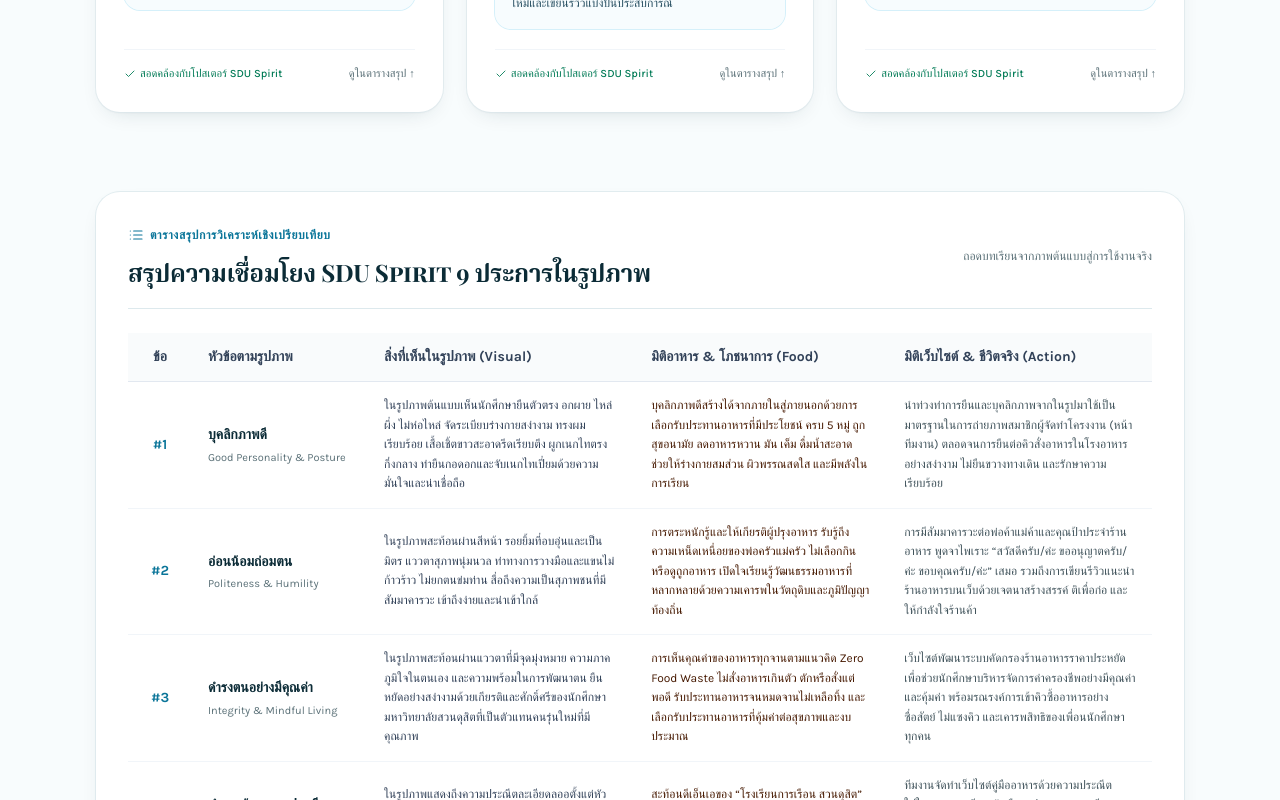
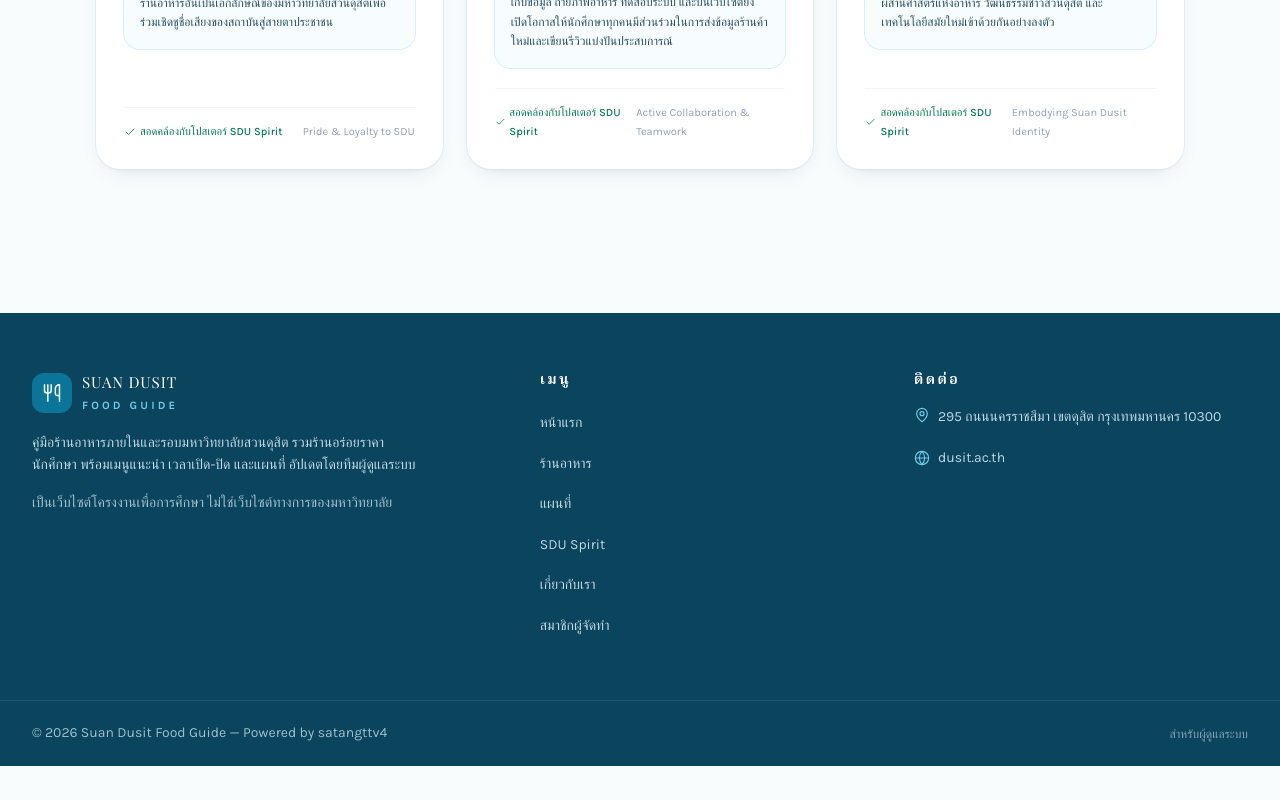
Before and after one commit to satangttv4Xd/suandusitfood, a React (Vite) app: page /sdu-spirit in a window 1280 px wide. Shown: the part 3380-4180 px from the top of the page. After the commit the page ends 4146 px from the top, so only its background shows below. Built offline with nearby package versions, Linux system fonts and the light colour scheme; a web font is replaced by a local one.

Commit message:
refactor(spirit): remove summary comparison table from SDU Spirit page

```diff
--- a/src/pages/SDUSpirit.tsx
+++ b/src/pages/SDUSpirit.tsx
@@ -377,73 +377,14 @@ export function SDUSpirit() {
                   <Icon name="check" className="h-3 w-3" />
                   สอดคล้องกับโปสเตอร์ SDU Spirit
                 </span>
-                <a
-                  href="#spirit-summary-table"
-                  className="hover:text-brand-600 font-medium transition-colors"
-                >
-                  ดูในตารางสรุป ↑
-                </a>
+                <span className="text-slate-400">
+                  {item.subtitle}
+                </span>
               </div>
             </article>
           ))}
         </div>
       </section>
-
-      {/* ------------------------------------- SDU Spirit 9 Pillars Summary Matrix Table */}
-      <section id="spirit-summary-table" className="mt-20 scroll-mt-24">
-        <div className="rounded-3xl bg-white p-6 sm:p-8 shadow-card ring-1 ring-line/80">
-          <div className="flex flex-col sm:flex-row sm:items-center sm:justify-between gap-3 border-b border-line pb-5">
-            <div>
-              <span className="inline-flex items-center gap-1.5 text-xs font-bold text-brand-600 uppercase tracking-wider">
-                <Icon name="list" className="h-4 w-4" />
-                ตารางสรุปการวิเคราะห์เชิงเปรียบเทียบ
-              </span>
-              <h2 className="mt-1 text-2xl font-bold text-ink">
-                สรุปความเชื่อมโยง SDU Spirit 9 ประการในรูปภาพ
-              </h2>
-            </div>
-            <span className="text-xs text-muted">
-              ถอดบทเรียนจากภาพต้นแบบสู่การใช้งานจริง
-            </span>
-          </div>
-
-          <div className="mt-6 overflow-x-auto">
-            <table className="w-full min-w-[720px] text-left text-xs sm:text-sm">
-              <thead>
-                <tr className="border-b border-slate-200 bg-slate-50/80 text-slate-700 font-bold">
-                  <th className="py-3 px-3 w-16 text-center">ข้อ</th>
-                  <th className="py-3 px-4 w-44">หัวข้อตามรูปภาพ</th>
-                  <th className="py-3 px-4">สิ่งที่เห็นในรูปภาพ (Visual)</th>
-                  <th className="py-3 px-4">มิติอาหาร & โภชนาการ (Food)</th>
-                  <th className="py-3 px-4">มิติเว็บไซต์ & ชีวิตจริง (Action)</th>
-                </tr>
-              </thead>
-              <tbody className="divide-y divide-slate-100 text-body">
-                {SPIRIT_ITEMS.map((item) => (
-                  <tr key={item.id} className="hover:bg-slate-50/60 transition-colors">
-                    <td className="py-3.5 px-3 text-center font-bold text-brand-600">
-                      #{item.number}
-                    </td>
-                    <td className="py-3.5 px-4 font-bold text-ink">
-                      <div>{item.title}</div>
-                      <div className="text-[11px] font-normal text-muted">{item.subtitle}</div>
-                    </td>
-                    <td className="py-3.5 px-4 text-xs leading-relaxed text-slate-700">
-                      {item.imageFeature}
-                    </td>
-                    <td className="py-3.5 px-4 text-xs leading-relaxed text-amber-950">
-                      {item.foodConnection}
-                    </td>
-                    <td className="py-3.5 px-4 text-xs leading-relaxed text-brand-950">
-                      {item.webActionConnection}
-                    </td>
-                  </tr>
-                ))}
-              </tbody>
-            </table>
-          </div>
-        </div>
-      </section>
     </div>
   )
 }
```
